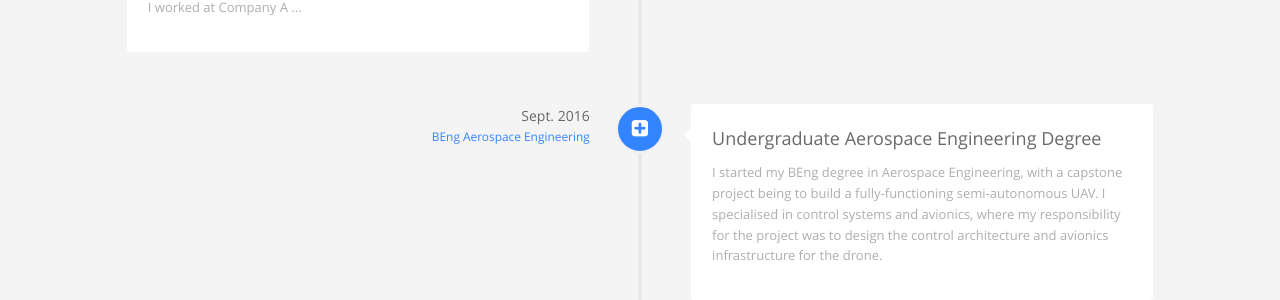
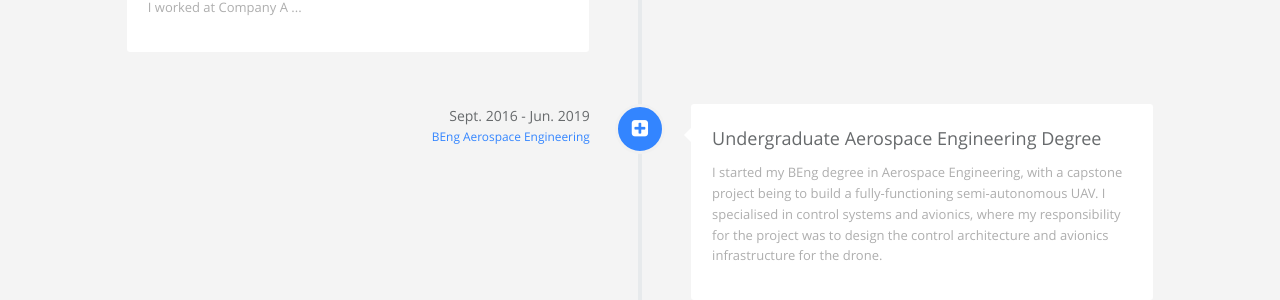
Before and after one commit to eytancanzini/eytancanzini.github.io_OLD, a Jekyll site: the page built from index.html, in a window 1280 px wide and 900 px high, scrolled down 861 px. Shown: the part 154-454 px from the top of the window. Built offline with Jekyll 4.4.1, drawn with Linux system fonts in a browser that asks for light colours.

Commit message:
Slight syntax change

```diff
--- a/_data/index/careers.yml
+++ b/_data/index/careers.yml
@@ -22,7 +22,7 @@
     detail: I started my BEng degree in Aerospace Engineering, with a capstone project being to build a fully-functioning semi-autonomous UAV. I specialised in control systems and avionics, where my responsibility for the project was to design the control architecture and avionics infrastructure for the drone.
     i18n: company_b_desc
   date:
-    detail: Sept. 2016
+    detail: Sept. 2016 - Jun. 2019
     i18n: company_b_date
   job:
     detail: BEng Aerospace Engineering
```
